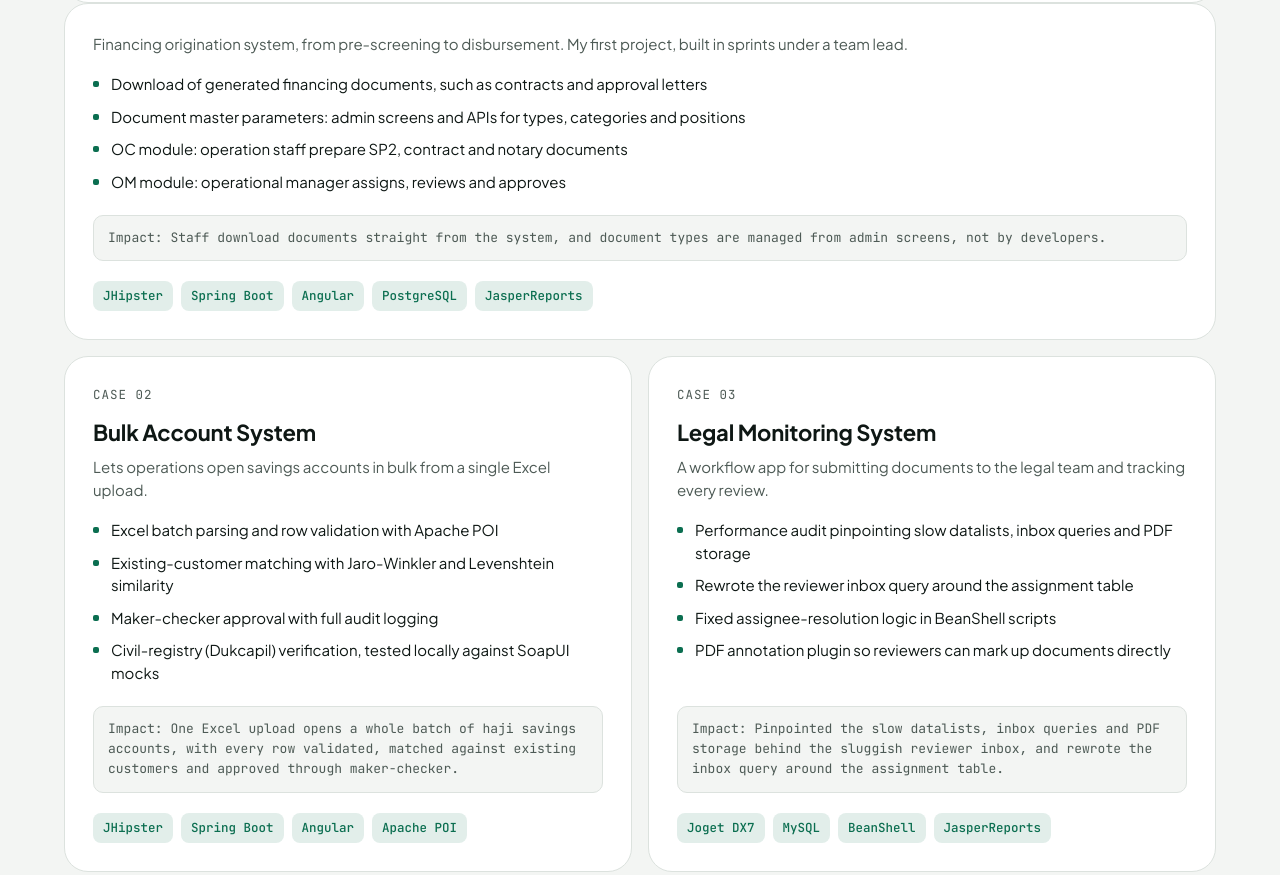
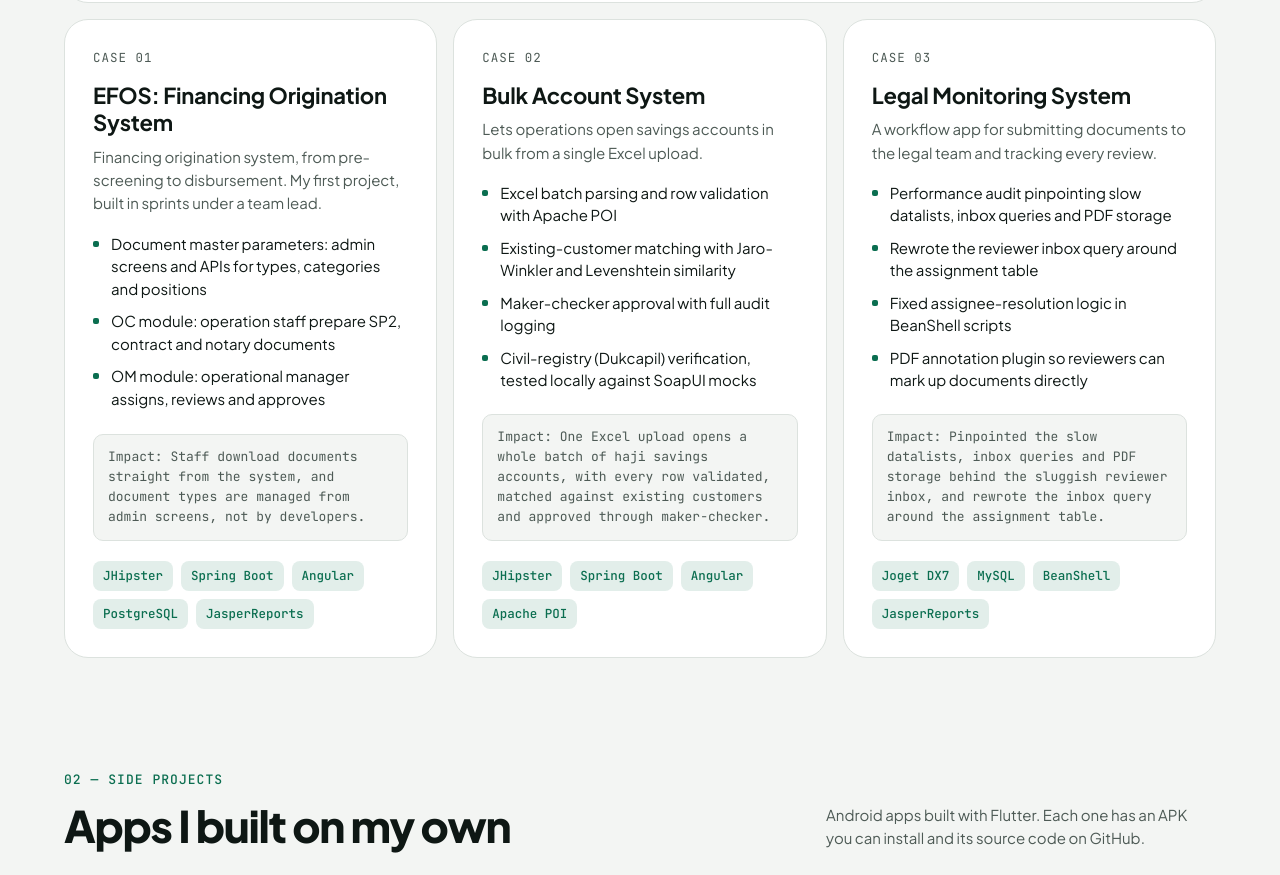
Before and after one commit to aufar05/aufar05.github.io, a website: page docs/index.html in a window 1280 px wide. Shown: the part 1494-2369 px from the top of the page. Drawn offline with Linux system fonts and the light colour scheme.

Commit message:
Add files via upload

```diff
--- a/docs/index.html
+++ b/docs/index.html
@@ -148,10 +148,12 @@
         <p class="chip-meta">August 2024 — Present · Jakarta</p>
       </article>
 
-        <article class="card case">
-                    <p class="small">Financing origination system, from pre-screening to disbursement. My first project, built in sprints under a team lead.</p>
+      <div class="cases">
+         <article class="card case">
+        <p class="case-label">Case 01</p>
+        <h3 class="h3">EFOS: Financing Origination System</h3>
+        <p class="small">Financing origination system, from pre-screening to disbursement. My first project, built in sprints under a team lead.</p>
           <ul class="bullets">
-            <li>Download of generated financing documents, such as contracts and approval letters</li>
             <li>Document master parameters: admin screens and APIs for types, categories and positions</li>
             <li>OC module: operation staff prepare SP2, contract and notary documents</li>
             <li>OM module: operational manager assigns, reviews and approves</li>
@@ -162,8 +164,6 @@
             <li>JHipster</li><li>Spring Boot</li><li>Angular</li><li>PostgreSQL</li><li>JasperReports</li>
           </ul>
         </article>
-
-      <div class="cases">
         <article class="card case">
           <p class="case-label">Case 02</p>
           <h3 class="h3">Bulk Account System</h3>
```
